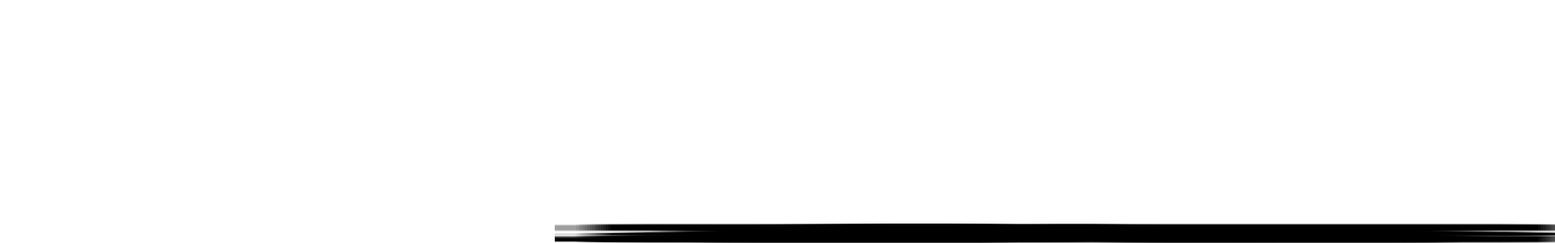
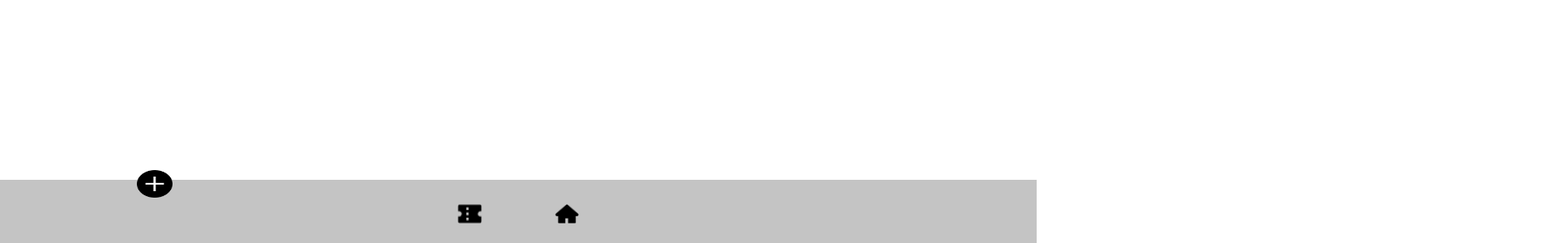
Before and after one commit to NofarVered/Beter, a React (Create React App) app in the folder client/: page / in a window 1280 px wide. Shown: the part 500-800 px from the top of the page at 81% size, 1920 px wide, since content can reach past the window. Built offline with nearby package versions, Linux system fonts and the light colour scheme.

Commit message:
added plus

```diff
--- a/client/src/Home/Home.css
+++ b/client/src/Home/Home.css
@@ -3,14 +3,26 @@
     height: 24px;
     margin-right: 45px;
     margin-left: 45px;
-    margin-top: 25px;
-    bottom: 0px;
-    position: absolute;
-    width: 100%;
+    margin-top: 30px;
 }
 
 .nav-bar{
     background: #C4C4C4;
     height: 78px;
+    bottom: 0px;
+    position: absolute;
+    width: 100%;
 ;
 }
+.nav-plus{
+    width: 44px;
+    height: 34px;
+    margin-right: 45px;
+    margin-left: 45px;
+    margin-top: 0px;
+    position: absolute;
+    bottom: 56px;
+    left: 124px;
+
+
+}
--- a/client/src/Home/Home.js
+++ b/client/src/Home/Home.js
@@ -2,7 +2,7 @@ import React, { Component } from "react";
 import "./Home.css";
 import Coupon from "./Coupon-logo.png";
 import HomeLogo from "./Home-logo.png";
-import UserLogo from"./User-logo.png";
+import Plus from "./plus.png";
 
 class Home extends Component {
     state = {
@@ -11,11 +11,15 @@ class Home extends Component {
 
     render() {
         return (
-            <div className="nav-bar">
-                <img className="nav-button" src={Coupon}/>
-                <img className="nav-button" src={HomeLogo}/>
-                <img className="nav-button" src={UserLogo}/>
+            <div>
+                <div className="nav-bar">
+                    <img className="nav-button" src={Coupon}/>
+                    <img className="nav-plus" src={Plus}/>
+                    <img className="nav-button" src={HomeLogo}/>
+                </div>
             </div>
+
+
         )
     }
 }
```
Also changed, not shown: client/src/Home/User-logo.png (deleted), client/src/Home/plus.png (added).
